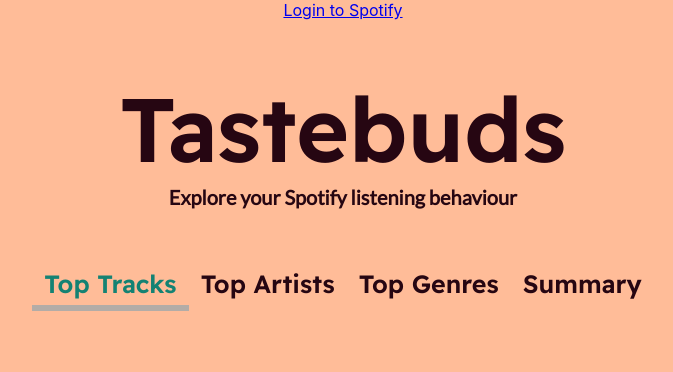
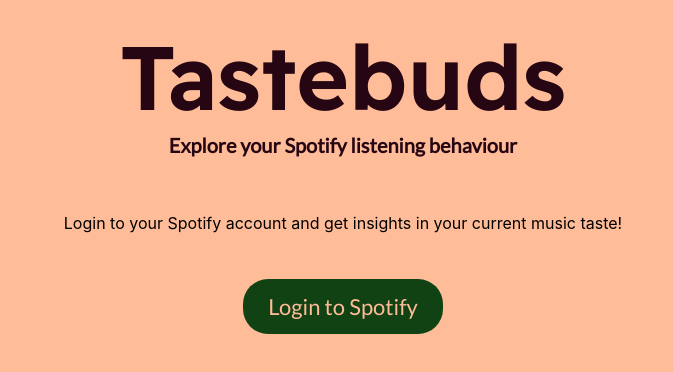
Before and after one commit to sedadenboer/Taste-Buds, a React (Create React App) app in the folder spotify-app/: page / in a window 1280 px wide. Shown: the top 372 px of the page, without its empty margins (297-970 px from the left). Built offline with nearby package versions, Linux system fonts and the light colour scheme; a web font is replaced by a local one; what spotify-web-api-js would draw is missing.

Commit message:
Display user

```diff
--- a/spotify-app/package.json
+++ b/spotify-app/package.json
@@ -8,6 +8,10 @@
     "@material-ui/core": "^4.12.3",
     "@material-ui/icons": "^4.11.2",
     "@mui/material": "^5.2.3",
+    "@progress/kendo-licensing": "^1.2.1",
+    "@progress/kendo-react-dateinputs": "^4.13.0",
+    "@progress/kendo-react-intl": "^4.13.0",
+    "@progress/kendo-theme-default": "^4.43.0",
     "@react-css/grid": "^1.4.6",
     "@testing-library/jest-dom": "^5.15.1",
     "@testing-library/react": "^11.2.7",
--- a/spotify-app/src/App.js
+++ b/spotify-app/src/App.js
@@ -54,6 +54,8 @@
 
   const params = getHashParams();
   const token = params.access_token;
+  const [loggedIn, setLoggedIn] = useState(false)
+  const [userProfile, setUserProfile] = useState([])
   const [topTracks, setTopTracks] = useState([])
   const [topArtists, setTopArtists] = useState([])
   const [topGenres, setTopGenres] = useState([])
@@ -61,9 +63,25 @@
   const [summaryArtists, setSummaryArtists] = useState([])
   const [num1ArtistPhoto, setNum1ArtistPhoto] = useState('')
 
+  // Login if there is a access token
+  useEffect(() => {
+    if (token) {
+      spotifyApi.setAccessToken(token)
+      setLoggedIn(true)
+    }
+  }, [token, loggedIn])
+
+  // Get user profile
   useEffect(() => {
     if (!token) return
-    spotifyApi.setAccessToken(token)
+    if (!userProfile) return setUserProfile([])
+
+    spotifyApi.getMe().then(response => {
+      const userNameAndPhoto = [response.display_name, response.images[0].url]
+      setUserProfile(userNameAndPhoto)
+    }, err => {
+      console.error(err)
+    })
   }, [token])
 
   // Get (recent) top tracks
@@ -71,8 +89,7 @@
     if (!token) return
     if (!topTracks) return setTopTracks([])
 
-    spotifyApi.getMyTopTracks(topTracks).then(response => {
-      console.log(response.items)
+    spotifyApi.getMyTopTracks({ limit: 30, time_range: 'short_term' }).then(response => {
       setTopTracks(response.items.map(track => {
         return {
           artist: track.artists[0].name,
@@ -88,17 +105,17 @@
       })
       const summaryTrackNamesArray = mergeObjectValuesSameKey(summaryTrackNames)
       setSummaryTracks(summaryTrackNamesArray.title)
-
+    }, err => {
+      console.error(err)
     })
-  }, [topTracks, summaryTracks, token])
+  }, [token])
 
   // Get (recent) top artists
   useEffect(() => {
     if (!token) return
     if (!topArtists) return setTopArtists([])
 
-    spotifyApi.getMyTopArtists(topArtists).then(response => {
-      console.log(response.items)
+    spotifyApi.getMyTopArtists({ limit: 30, time_range: 'short_term' }).then(response => {
       setTopArtists(response.items.map(artist => {
         return {
           name: artist.name,
@@ -116,15 +133,18 @@
       // Select artist photo of #1 artist for summary artist names
       setNum1ArtistPhoto(response.items[0].images[1].url)
 
+    }, err => {
+      console.error(err)
     })
-  }, [topArtists, summaryArtists, num1ArtistPhoto, token])
+  }, [token])
 
   // Every artist contains a genre element
   useEffect(() => {
     if (!token) return
     if (!topGenres) return setTopGenres([])
 
-    spotifyApi.getMyTopArtists(topGenres).then(response => {
+    spotifyApi.getMyTopArtists({ time_range: 'short_term' }).then(response => {
+      console.log(response.items)
       const genres = response.items.map(artist => {
         return {
           genres: artist.genres
@@ -134,13 +154,32 @@
       const completeGenresArray = mergeObjectValuesSameKey(genres)
       const sortedGenreFrequency = sortArrayByElementFrequency(completeGenresArray.genres)
       setTopGenres(sortedGenreFrequency)
+    }, err => {
+      console.error(err)
     })
-  }, [topGenres, token])
+  }, [token])
 
   return (
     <div className="App">
-      <a href='http://localhost:8888' > Login to Spotify </a>
-      <p>&nbsp;</p>
+      {!loggedIn &&
+        <div>
+          <br></br>
+          <div class='title'>Tastebuds</div>
+          <div class='subtitle'>Explore your Spotify listening behaviour</div>
+          <br></br>
+          <br></br>
+          <p>Login to your Spotify account and get insights in your current music taste! </p>
+          <div className='login'>
+            <a href='http://localhost:8888'> Login to Spotify </a>
+          </div>
+        </div>}
+
+      {loggedIn &&
+        <div class='loggedin-page'>
+          <div class='user-details'>
+            <img id='user-photo' src={userProfile[1]} alt='' />
+            <div>Welcome, {userProfile[0]}!</div>
+          </div>
           <div class='title'>Tastebuds</div>
           <div class='subtitle'>Explore your Spotify listening behaviour</div>
           <p>&nbsp;</p>
@@ -153,12 +192,10 @@
               <Tab>Summary</Tab>
             </TabList>
 
-        {/* <p>&nbsp;</p>
-        <button>Recent</button> */}
             <p>&nbsp;</p>
 
             <TabPanel>
-          <Grid container justifyContent='center' alignItems='center' spacing={10} columns={4}>
+              <Grid container justifyContent='center' alignItems='center' spacing={5} columns={4}>
                 {topTracks.map((track, key) => (
                   < TopTracksResult
                     track={track}
@@ -199,6 +236,9 @@
             </TabPanel>
           </Tabs>
         </div>
+      }
+    </div >
+
   )
 }
 
--- a/spotify-app/src/Summary.js
+++ b/spotify-app/src/Summary.js
@@ -5,9 +5,17 @@
 export default function Summary({ tracks, artists, genreList, image }) {
     return (
         <div class='summary'>
-            <Grid container direction='row' justifyContent='center' spacing={10}>
+            <Grid container direction='column' justifyContent='center' spacing={10}>
                 <Grid item>
                     <img src={image} alt='' />
+                </Grid>
+                <Grid item>
+                    <div class='summary-artists'>
+                        <div class='summary-subtitle'>Top Artists</div>
+                        {artists.map(artist => <div>{artist}</div>)}
+                    </div>
+                </Grid>
+                <Grid item>
                     <div class='summary-genres'>
                         <div class='summary-subtitle'>Top Genres</div>
                         <div>{genreList[0]}</div>
@@ -15,12 +23,8 @@
                         <div>{genreList[2]}</div>
                     </div>
                 </Grid>
+
                 <Grid item>
-                    <div class='summary-artists'>
-                        <div class='summary-subtitle'>Top Artists</div>
-                        {artists.map(artist => <div>{artist}</div>)}
-                    </div>
-
                     <div class='summary-tracks'>
                         <div class='summary-subtitle'>Top Tracks</div>
                         {tracks.map(track => <div>{track}</div>)}
--- a/spotify-app/src/TopTracks.js
+++ b/spotify-app/src/TopTracks.js
@@ -4,10 +4,10 @@
 
 export default function TopTracksResult({ track, ranking }) {
     return (
-        <Grid item>
+        <Grid item >
             <img src={track.albumCover} alt='' />
             <div class='top-tracks'>
-                <div>
+                <div class='textbox-track'>
                     <h3>
                         {ranking}.
                         &nbsp;
--- a/spotify-app/src/styles.css
+++ b/spotify-app/src/styles.css
@@ -3,7 +3,22 @@
 body {
     padding: 0;
     margin: 0;
+    max-width: 100%;
+    overflow-x: hidden;
     background-color: rgb(255, 188, 152);
+}
+
+/* .content {
+    background-color: rgb(255, 188, 152);
+    position:absolute;
+    left:0;
+    right:0;
+} */
+
+.login {
+    position: relative;
+    left: 0px;
+    top: 30px;
 }
 
 .title {
@@ -20,11 +35,44 @@
     color: rgb(38, 6, 18);
 }
 
+.user-details {
+    font-size: 12px;
+    font-family: 'Lato', sans-serif;
+    position: relative;
+    left: 450px;
+    top: 130px;
+    line-height: 2;
+}
+
+#user-photo {
+    width: 60px;
+    height: 60px;
+    border-radius: 50%;
+}
+
+a:link, a:visited {
+    display: inline-block;
+    -webkit-appearance: button;
+    -moz-appearance: button;
+    appearance: button;
+    text-decoration: none;
+    font-family: 'Lato', sans-serif;
+    font-size: 22px;
+    color: rgb(255, 188, 152);
+    background-color: rgb(17, 66, 19);
+    padding: 14px 25px;
+    border-radius: 25px;
+}
+
+a:hover {
+    background-color:rgb(62, 97, 75);
+}
+
 .summary {
     text-align: left;
     background: rgb(187, 173, 148);
     display: inline-block;
-    width: 650px;
+    /* width: 650px; */
     padding: 40px;
     margin-top: -15px;
     margin-bottom: 200px;
```
Also changed, not shown: spotify-app/src/Dropdown.js (added, +12 -0 lines), 1 other file (tests, documents, lock files or other folders). Lines whose indentation alone changed are shown as unchanged.
